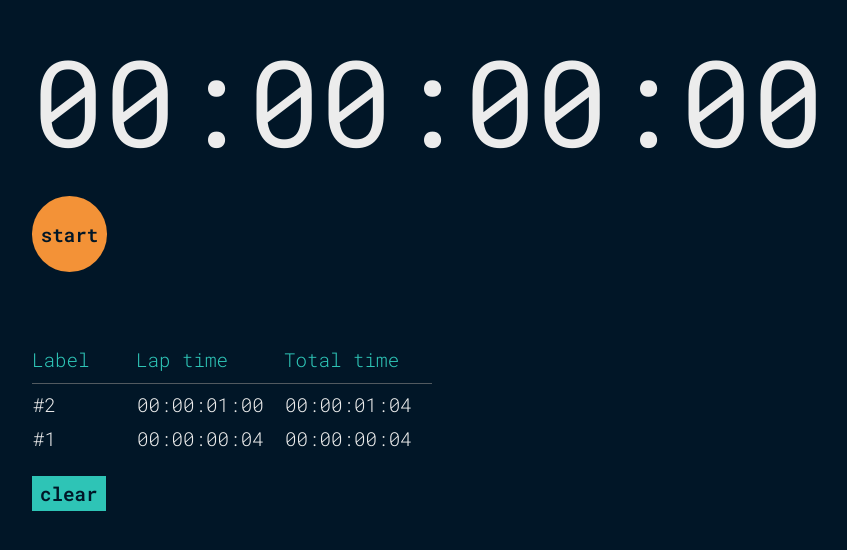
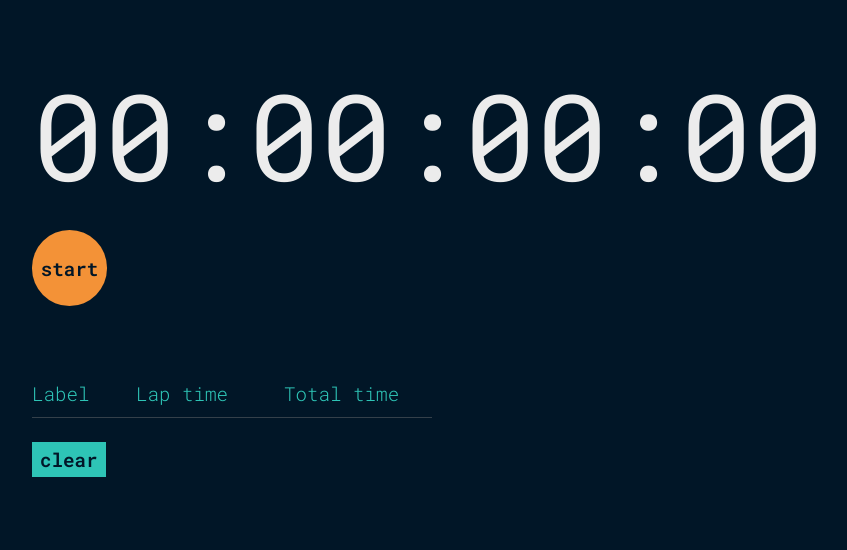
Before and after one commit to Yinuo-M/stopwatch, a React (Create React App) app: page / in a window 1280 px wide. Shown: the part 122-672 px from the top of the page, without its empty margins (16-863 px from the left). Built offline with nearby package versions, Linux system fonts and the light colour scheme.

Commit message:
Write lap logics

```diff
--- a/public/index.html
+++ b/public/index.html
@@ -2,7 +2,7 @@
 <html lang="en">
   <head>
     <meta charset="utf-8" />
-    <link rel="icon" href="%PUBLIC_URL%/favicon.ico" />
+    <link rel="icon" href="%PUBLIC_URL%/favicon.svg" />
     <meta name="viewport" content="width=device-width, initial-scale=1" />
     <meta name="theme-color" content="#000000" />
     <meta name="description" content="React stopwatch" />
--- a/src/Stopwatch.js
+++ b/src/Stopwatch.js
@@ -23,6 +23,8 @@ export default function Stopwatch() {
   // Current time is the amount of time that should be displayed.
   const [currentTime, setCurrentTime] = useState(0);
   const [requestId, setRequestId] = useState(null);
+  const [prevLapTime, setPrevLapTime] = useState(null);
+  const [lapHistory, setLapHistory] = useState([]);
 
   function startTimer() {
     setIsPaused(false);
@@ -56,6 +58,23 @@ export default function Stopwatch() {
     setCurrentTime(0);
   }
 
+  function lapTimer() {
+    updateLapHistory();
+    setPrevLapTime(currentTime);
+  }
+
+  function updateLapHistory() {
+    let lapRecord = {};
+    lapRecord.totalTime = convertToDisplayTime(currentTime);
+    lapRecord.lapTime = convertToDisplayTime(currentTime - prevLapTime);
+    setLapHistory((prevState) => {
+      const newState = [...prevState];
+      newState.push(lapRecord);
+      return newState;
+    });
+    console.log(lapHistory);
+  }
+
   function cleanup() {
     if (requestId) cancelAnimationFrame(requestId);
   }
@@ -64,18 +83,18 @@ export default function Stopwatch() {
     return cleanup;
   });
 
-  const displayTime = convertToDisplayTime(currentTime);
   return (
     <div className="stopwatch">
-      <Timer displayTime={displayTime} />
+      <Timer currentTime={currentTime} />
       <Controls
         isActive={isActive}
         isPaused={isPaused}
         startTimer={startTimer}
         pauseTimer={pauseTimer}
         resetTimer={resetTimer}
+        lapTimer={lapTimer}
       />
-      <LapTable />
+      <LapTable lapHistory={lapHistory} />
     </div>
   );
 }
--- a/src/controls/Controls.js
+++ b/src/controls/Controls.js
@@ -17,7 +17,7 @@ export default function Controls(props) {
           <Button
             className="controls__button controls__button--gray"
             text="lap"
-            handleClick={null}
+            handleClick={props.lapTimer}
           />
           <Button
             className="controls__button controls__button--red"
--- a/src/lap-table/LapTable.js
+++ b/src/lap-table/LapTable.js
@@ -2,11 +2,7 @@ import TableBody from "./TableBody";
 import Button from "../common/Button";
 import "./LapTable.scss";
 
-export default function LapTable() {
-  function handleClick() {
-    console.log("clicked");
-  }
-
+export default function LapTable(props) {
   return (
     <div className="lap">
       <table className="lap__table">
@@ -23,9 +19,9 @@ export default function LapTable() {
             </th>
           </tr>
         </thead>
-        <TableBody />
+        <TableBody lapHistory={props.lapHistory} />
       </table>
-      <Button className="lap__button" onClick={handleClick} text="clear" />
+      <Button className="lap__button" onClick={null} text="clear" />
     </div>
   );
 }
--- a/src/lap-table/TableBody.js
+++ b/src/lap-table/TableBody.js
@@ -1,10 +1,17 @@
 import TableRow from "./TableRow";
 
-export default function TableBody() {
+export default function TableBody(props) {
+  const lapHistory = [...props.lapHistory];
   return (
     <tbody className="lap__tbody">
-      <TableRow label="#2" lapTime="00:00:01:00" totalTime="00:00:01:04" />
-      <TableRow label="#1" lapTime="00:00:00:04" totalTime="00:00:00:04" />
+      {lapHistory.reverse().map((lapRecord, index) => (
+        <TableRow
+          key={index}
+          label={lapHistory.length - index}
+          lapTime={lapRecord.lapTime}
+          totalTime={lapRecord.totalTime}
+        />
+      ))}
     </tbody>
   );
 }
--- a/src/lap-table/TableRow.js
+++ b/src/lap-table/TableRow.js
@@ -3,7 +3,7 @@ import "./TableRow.scss";
 export default function TableRow(props) {
   return (
     <tr className="lap__tr">
-      <td className="lap__td">{props.label}</td>
+      <td className="lap__td">#{props.label}</td>
       <td className="lap__td">{props.lapTime}</td>
       <td className="lap__td">{props.totalTime}</td>
     </tr>
--- a/src/timer/Timer.js
+++ b/src/timer/Timer.js
@@ -1,5 +1,6 @@
 import "./Timer.scss";
+import { convertToDisplayTime } from "../common/Utils";
 
 export default function Timer(props) {
-  return <h1 className="timer">{props.displayTime}</h1>;
+  return <h1 className="timer">{convertToDisplayTime(props.currentTime)}</h1>;
 }
```
Also changed, not shown: public/favicon.svg (added), 1 other file (tests, documents, lock files or other folders).
